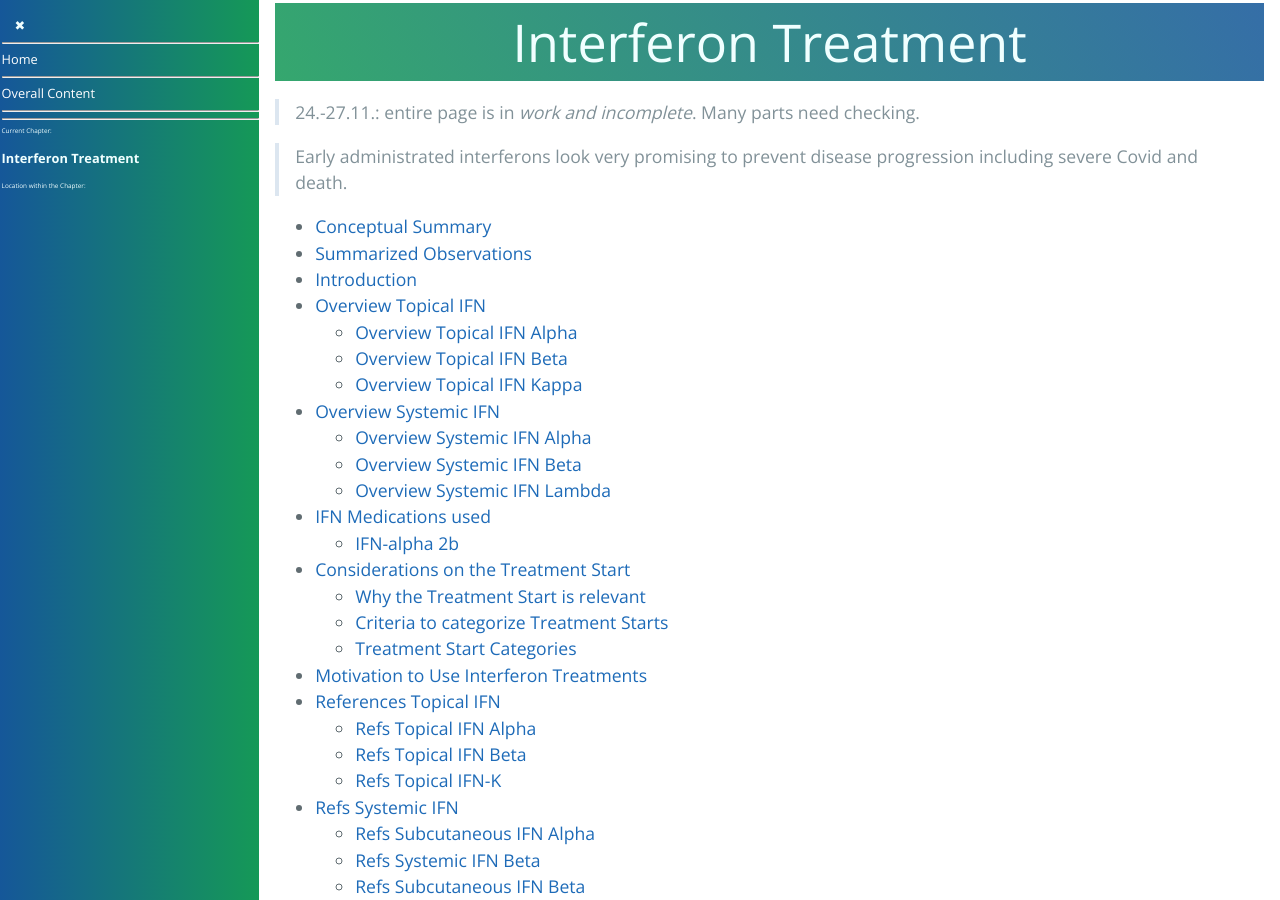
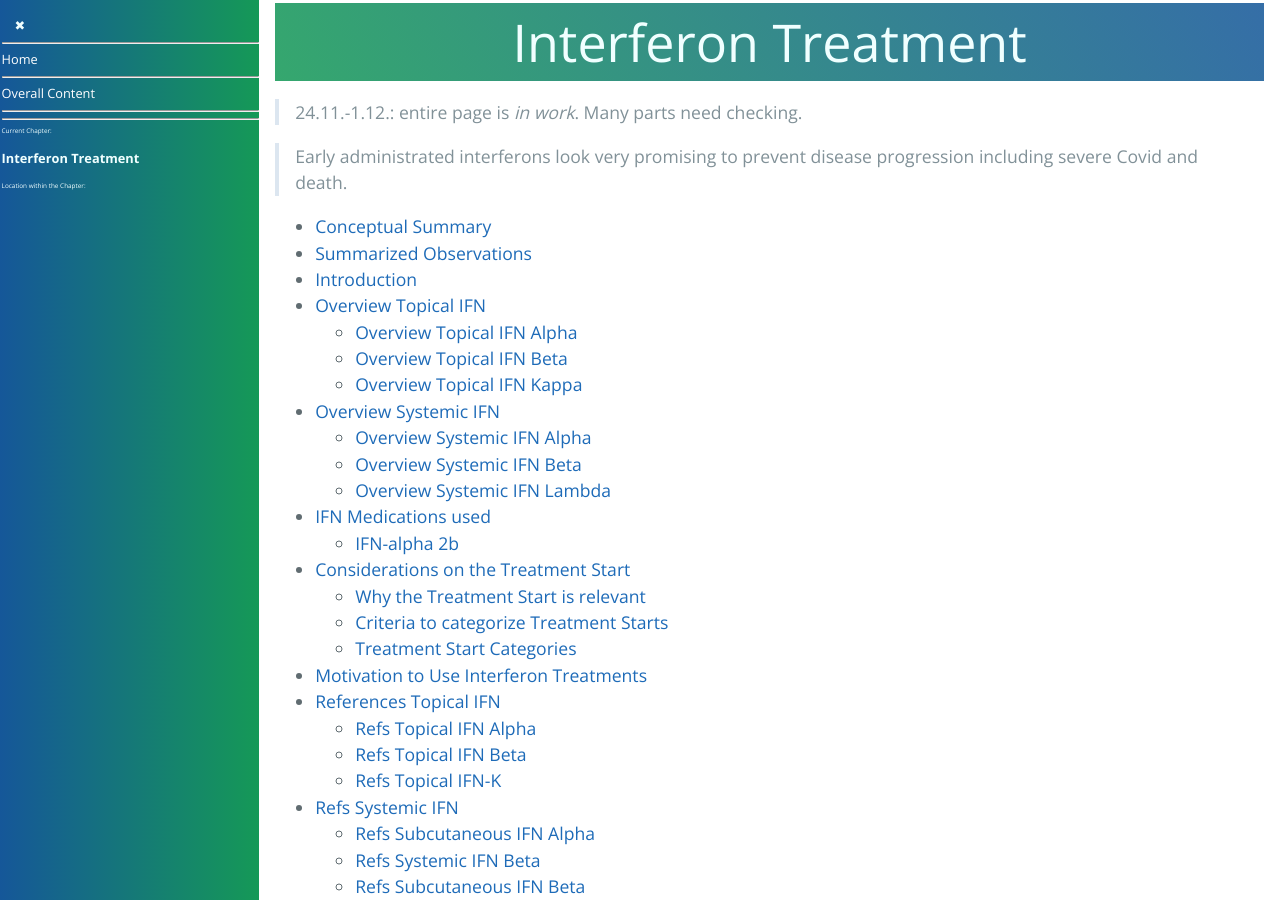
Before and after one commit to forestgrape/coronavirus, a Jekyll site: the page built from 6_prevention_and_treatment/interferon.md, in a window 1280 px wide and 900 px high. Built offline with Jekyll 4.4.1, drawn with Linux system fonts in a browser that asks for light colours; our own code applies the rules of GitHub Pages for plain Markdown files.

Commit message:
updated work status

```diff
--- a/6_prevention_and_treatment/interferon.md
+++ b/6_prevention_and_treatment/interferon.md
@@ -1,7 +1,7 @@
 
 # Interferon Treatment
 
-> 24.-27.11.: entire page is in *work and incomplete*. Many parts need checking.
+> 24.11.-1.12.: entire page is *in work*. Many parts need checking.
 
 > Early administrated interferons look very promising to prevent disease progression including severe Covid and death.
 
```
Also changed, not shown: other parts of 6_prevention_and_treatment/interferon.md (+0 -2 lines).
